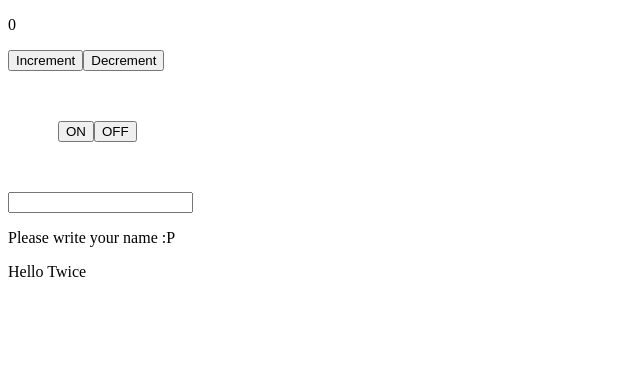
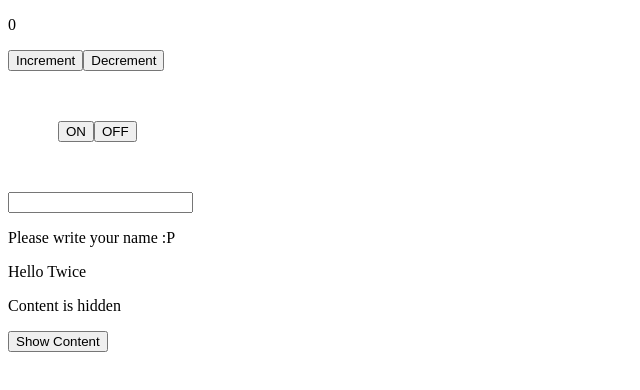
Before and after one commit to dncworking/JSX_useState, a React (Vite) app: page / in a window 1280 px wide. Shown: the top 390 px of the page, without its empty margins (0-640 px from the left). Built offline with nearby package versions, Linux system fonts and the light colour scheme.

Commit message:
Four.jsx / work done

```diff
--- a/src/App.jsx
+++ b/src/App.jsx
@@ -5,6 +5,7 @@ import "./App.css";
 import One from "./One";
 import Two from "./Two";
 import Three from "./Three";
+import Four from "./Four";
 
 function App() {
   const [count, setCount] = useState(0);
@@ -14,6 +15,7 @@ function App() {
       <One />
       <Two />
       <Three />
+      <Four />
     </>
   );
 }
--- /dev/null
+++ b/src/Four.jsx
@@ -0,0 +1,14 @@
+import { useState } from "react";
+
+function Four() {
+  const [isVisible, setIsVisible] = useState(false);
+  return (
+    <>
+      {isVisible ? <p>BOO! 👻</p> : <p>Content is hidden</p>}{" "}
+      <button onClick={() => setIsVisible(!isVisible)}>
+        {isVisible ? "Hide" : "Show"} Content
+      </button>
+    </>
+  );
+}
+export default Four;
```
